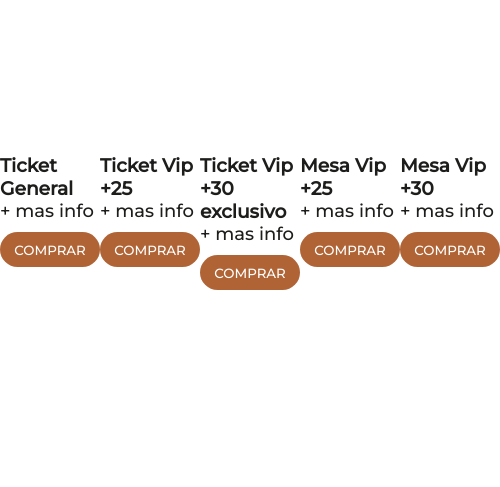
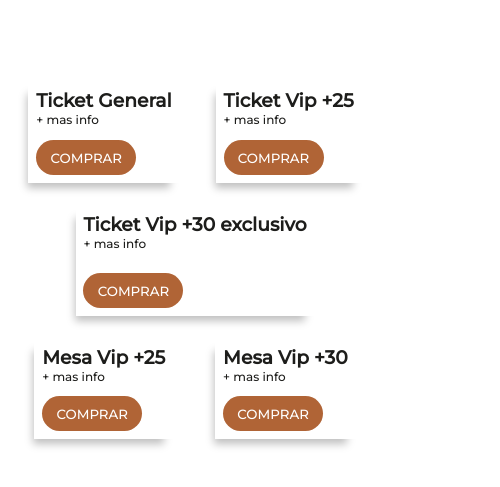
Before and after one commit to guidoabelleira/st-claus-fest-qr-ticket, a React (Create React App) app in the folder client/: page / in a window 390 px wide. Shown: the part 1467-1954 px from the top of the page, 500 px wide, since content can reach past the window. Built offline with nearby package versions, Linux system fonts and the light colour scheme; no server answers.

Commit message:
fix css mobile

```diff
--- a/client/src/components/about/About.css
+++ b/client/src/components/about/About.css
@@ -3,7 +3,7 @@
     background-color: #ffffff;
     color: #1d1d1b;
     height: 70vh;
-    padding: 100px 0 100px 0;
+    padding: 100px 0 90px 0;
 }
 
 .about-desc {
@@ -27,7 +27,7 @@
 
 .about-img {
     width: 45%;
-    height: 60vh;
+    height: 50vh;
     display: flex;
     align-self: center;
     overflow: hidden;
--- a/client/src/components/footer/Footer.css
+++ b/client/src/components/footer/Footer.css
@@ -32,7 +32,7 @@
 .sns-links {
     display: grid;
     width: 100%;
-    grid-template-columns: 1fr 1fr 1fr;
+    grid-template-columns: 1fr 1fr;
 }
 
 .instagram, .whatsapp {
--- a/client/src/components/info/Info.css
+++ b/client/src/components/info/Info.css
@@ -1,13 +1,15 @@
 .info-container {
     display: flex;
     flex-direction: row;
-    flex-wrap: nowrap;
+    flex-wrap: wrap;
     justify-content: space-evenly;
     width: 100%;
     height: 300px;
     background-color: #ffffff;
     color: #1d1d1b;
     margin-bottom: 100vh;
+    align-items: center;
+
 }
 
 .info {
@@ -19,6 +21,12 @@
 
 .info-container p {
     font-size: 18px;
+}
+
+.info-tickets {
+    padding: 2%;
+    margin: 2%;
+    box-shadow: -5px 9px 8px -4px rgba(0,0,0,0.25);
 }
 
 .tiket {
@@ -50,13 +58,22 @@
 
 @media only screen and (max-width: 960px) {
     .info-container {
-        height: 280px;
+        height: 380px;
         width: 100%;
     }
 
     .info > h1 {
         text-align: center;
-        font-size: 25px;
+        font-size: 20px;
+    }
+
+    .info h3 {
+        text-align: center;
+        font-size: 18px;
+    }
+
+    .info-container p {
+        font-size: 12px;
     }
 
     .skills{
--- a/client/src/components/info/Info.js
+++ b/client/src/components/info/Info.js
@@ -28,7 +28,7 @@ const Info = () => {
 
     return (
         <div className="info-container">
-            <div>
+            <div className="info-tickets">
                 <h3>Ticket General</h3>
                 <p>+ mas info</p>
                 <button className="tiket-bttn" onClick={openModal1}>COMPRAR</button>
@@ -37,7 +37,7 @@ const Info = () => {
                 </Modal>
             </div>
 
-            <div>
+            <div className="info-tickets">
                 <h3>Ticket Vip +25</h3>
                 <p>+ mas info</p>
                 <button className="tiket-bttn" onClick={openModal2}>COMPRAR</button>
@@ -46,7 +46,7 @@ const Info = () => {
                 </Modal>
             </div>
 
-            <div>
+            <div className="info-tickets">
                 <h3>Ticket Vip +30 exclusivo</h3>
                 <p>+ mas info</p>
                 <button className="tiket-bttn" onClick={openModal3}>COMPRAR</button>
@@ -55,7 +55,7 @@ const Info = () => {
                 </Modal>
             </div>
 
-            <div>
+            <div className="info-tickets">
                 <h3>Mesa Vip +25</h3>
                 <p>+ mas info</p>
                 <button className="tiket-bttn" onClick={openModal4}>COMPRAR</button>
@@ -64,7 +64,7 @@ const Info = () => {
                 </Modal>
             </div>
 
-            <div>
+            <div className="info-tickets">
                 <h3>Mesa Vip +30</h3>
                 <p>+ mas info</p>
                 <button className="tiket-bttn" onClick={openModal5}>COMPRAR</button>
```
